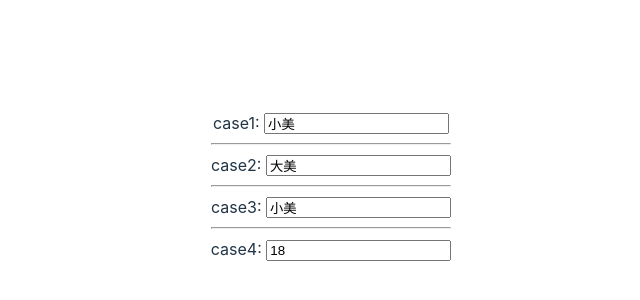
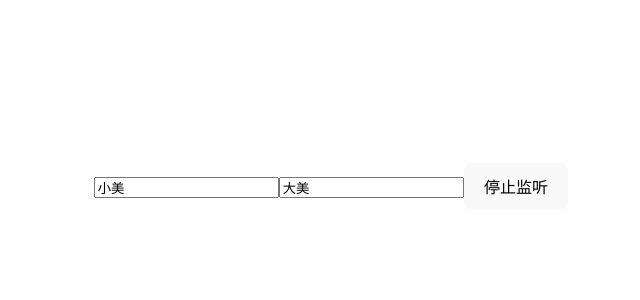
Before and after one commit to xiaoshanzhaguo/Vue3_Study, a Vue app: page / in a window 1280 px wide. Shown: the part 214-514 px from the top of the page, without its empty margins (309-949 px from the left). Built offline with nearby package versions, Linux system fonts and the light colour scheme.

Commit message:
feat: watchEffect高级侦听器

```diff
--- a/src/App.vue
+++ b/src/App.vue
@@ -1,46 +1,33 @@
 <template>
-  <div>
-    case1: <input v-model="message" type="text">
-    <hr>
-    case2: <input v-model="message2" type="text">
-    <hr>
-    case3: <input v-model="message3.foo.bar.name" type="text">
-    <hr>
-    case4: <input v-model="message3.foo.bar.age" type="text">
-  </div>
+  <input id="ipt" v-model="message" type="text">
+  <input v-model="message2" type="text">
+  <button @click="stopWatch">停止监听</button>
 </template>
 <script setup lang='ts'>
-import { ref, reactive, watch } from 'vue';
+import { ref, reactive, watch, watchEffect } from 'vue';
 let message = ref<string>('小美')
 let message2 = ref<string>('大美')
 
-let message3 = ref({
-  foo: {
-    bar: {
-      name: "小美",
-      age: 18
-    }
+
+const stop = watchEffect((onInvalidate) => {
+  let ipt: HTMLInputElement = document.querySelector('#ipt') as HTMLInputElement
+  console.log(ipt, 'e111111111');
+
+  console.log('message====>', message.value);
+  // 需要监听多个的话，要再添加一个log
+  console.log('message====>', message2.value);
+  // watchEffect在监测到依赖时,会先执行他的形参onInvalidate函数,再执行作用域的函数
+  onInvalidate(() =>  {
+    console.log('before111');
+  })
+}, {
+  flush: "post",
+  onTrigger(e) {
+    debugger
   }
 })
 
-watch([message, message2], (newVal, oldVal) => {
-  console.log(newVal, oldVal);
-})
-
-
-watch(message3, (newVal, oldVal) => {
-  console.log(newVal, oldVal);
-}, {
-  deep: true  // 深度监听
-})
-
-watch(() => message3.value.foo.bar.age, (newVal, oldVal) => {
-  console.log(newVal, oldVal);
-}, {
-  // deep: true  // 深度监听
-  immediate: true, // 默认为false。如果为true，代表立即执行一次
-  flush: "pre" // 默认为pre 组件更新前调用，sync 同步执行，post 组件更新后调用
-})
+const stopWatch = () => stop()
 </script>
 <style scoped>
 
```
